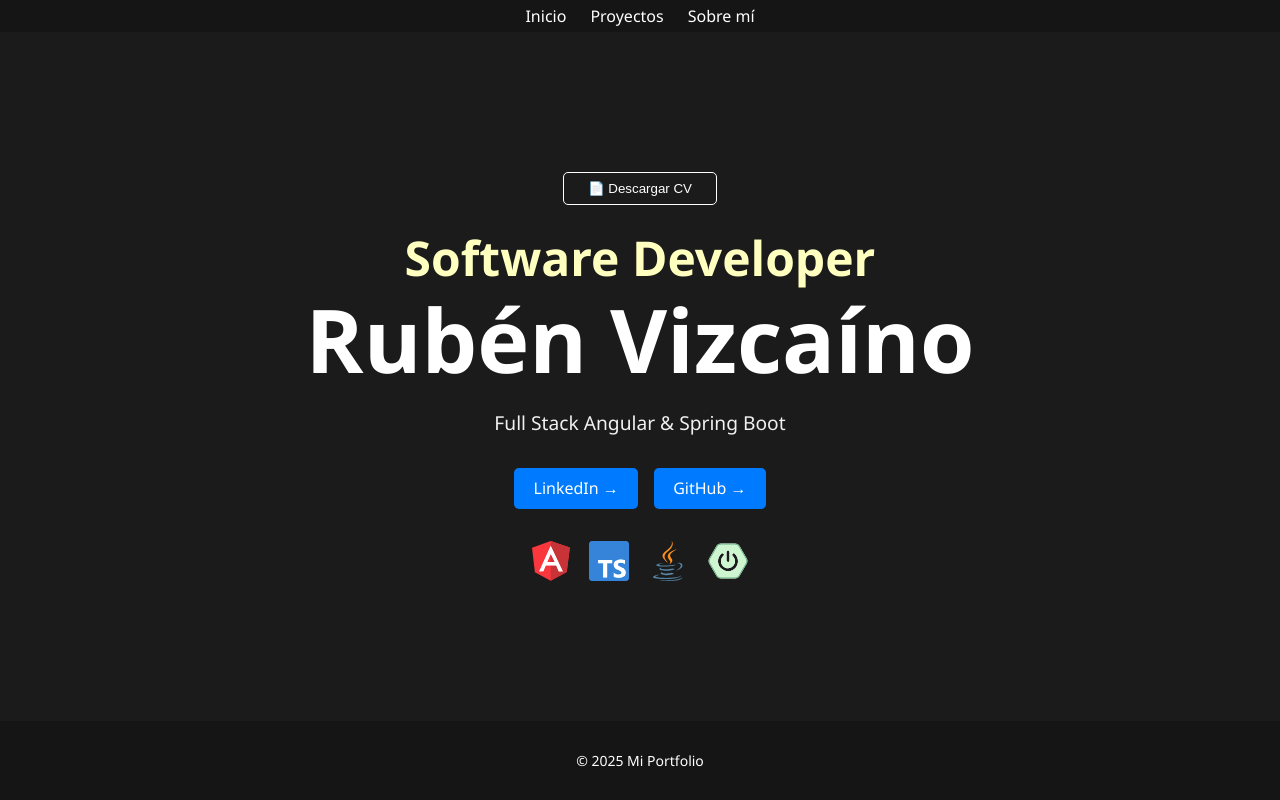
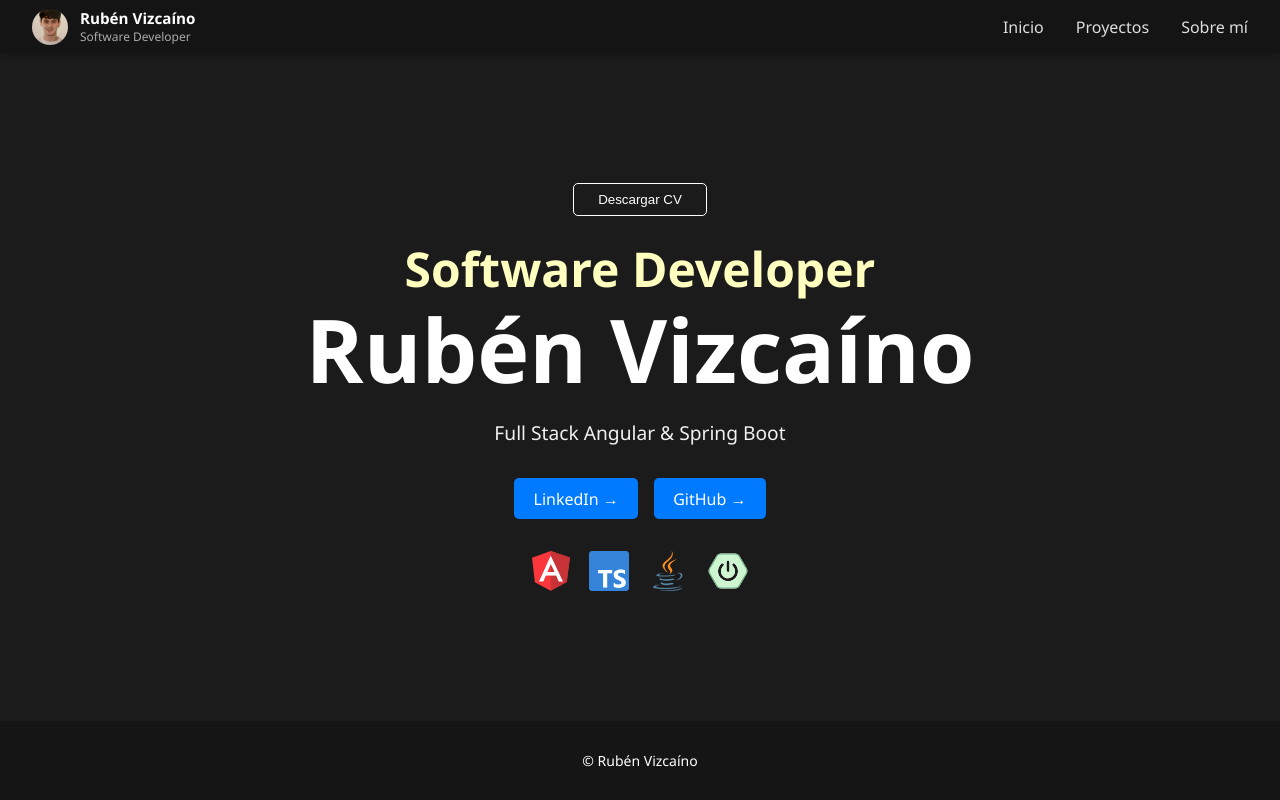
Before and after one commit to RubenVizcaino/portfolio-frontend, an Angular app: page / in a window 1280 px wide. Built offline with nearby package versions, Linux system fonts and the light colour scheme.

Commit message:
navbar changes

```diff
--- a/src/app/app.component.html
+++ b/src/app/app.component.html
@@ -1,4 +1,12 @@
 <header class="header">
+  <div class="nav-container">
+    <div class="profile">
+      <img src="ruben.jpg" />
+      <div class="profile-info">
+        <span class="name">Rubén Vizcaíno</span>
+        <span class="role">Software Developer</span>
+      </div>
+    </div>
     <nav>
       <ul>
         <li><a href="#">Inicio</a></li>
@@ -6,11 +14,12 @@
         <li><a href="#sobre-mi">Sobre mí</a></li>
       </ul>
     </nav>
+  </div>
 </header>
 
 <main class="main-content">
   <section class="hero">
-    <button class="cv-btn">📄 Descargar CV</button>
+    <button class="cv-btn">Descargar CV</button>
     <h1><span class="highlight">Software Developer</span><br /><span class="name">Rubén Vizcaíno</span></h1>
     <p class="subtitle">Full Stack Angular & Spring Boot</p>
     <div class="buttons">
@@ -27,5 +36,5 @@
 </main>
 
 <footer class="footer">
-  <p>&copy; 2025 Mi Portfolio</p>
+  <p>&copy; Rubén Vizcaíno</p>
 </footer>
--- a/src/app/app.component.scss
+++ b/src/app/app.component.scss
@@ -8,31 +8,78 @@
 }
 
 .header {
-  background-color: #161515;
-  height: 4vh;
-  display: flex;
-  justify-content: center;
-  align-items: center;
-  padding: 0 2rem;
+  position: sticky;
+  top: 0;
+  z-index: 1000;
+  background-color: rgba(22, 21, 21, 0.9);
+  backdrop-filter: blur(4px);
+  box-shadow: 0 2px 4px rgba(0, 0, 0, 0.2);
+
+  .nav-container {
+    display: flex;
+    justify-content: space-between;
+    align-items: center;
+    padding: 0.5rem 2rem;
+  }
+
+  .profile img {
+  width: 40px;
+  height: 40px;
+  border-radius: 50%;
+  object-fit: cover;
+  object-position: center;
+}
+
+  .profile {
+    display: flex;
+    align-items: center;
+    gap: 0.75rem;
+
+    img {
+      width: 36px;
+      height: 36px;
+      border-radius: 50%;
+    }
+
+
+
+    .profile-info {
+      display: flex;
+      flex-direction: column;
+
+      .name {
+        font-weight: 600;
+        color: white;
+        font-size: 0.95rem;
+      }
+
+      .role {
+        font-size: 0.75rem;
+        color: #aaa;
+      }
+    }
+  }
 
   nav ul {
+    list-style: none;
     display: flex;
-    gap: 1.5rem;
-    list-style: none;
+    gap: 2rem;
     margin: 0;
     padding: 0;
 
     li a {
-      color: white;
+      color: #dddddd;
       text-decoration: none;
       font-weight: 500;
+      transition: color 0.3s ease;
 
       &:hover {
-        text-decoration: underline;
+        color: white;
       }
     }
   }
 }
+
 
 .main-content {
   flex: 1;
```
Also changed, not shown: public/ruben.jpg (added). Lines whose indentation alone changed are shown as unchanged.
